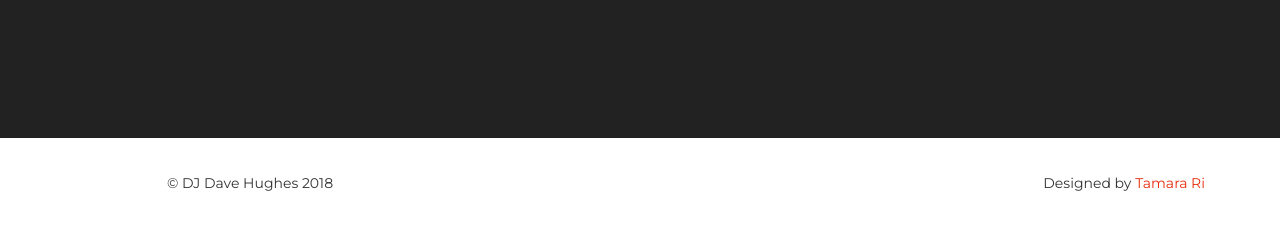
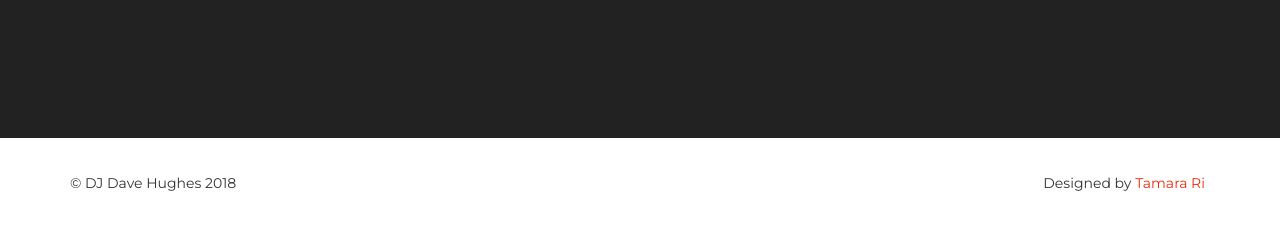
Before and after one commit to tamara4dave/website, a website: page index.html in a window 1280 px wide. Shown: the part 3902-4130 px from the top of the page. Drawn offline with nearby package versions, Linux system fonts and the light colour scheme; a web font is replaced by a local one.

Commit message:
Update index.html

```diff
--- a/index.html
+++ b/index.html
@@ -291,7 +291,7 @@
     <footer>
         <div class="container">
             <div class="row">
-                <div class="col-md-4">
+                <div class="col-md-4 text-left">
                     <span class="copyright">&copy; DJ Dave Hughes 2018</span>
                 </div>
                 <div class="col-md-4">
```
